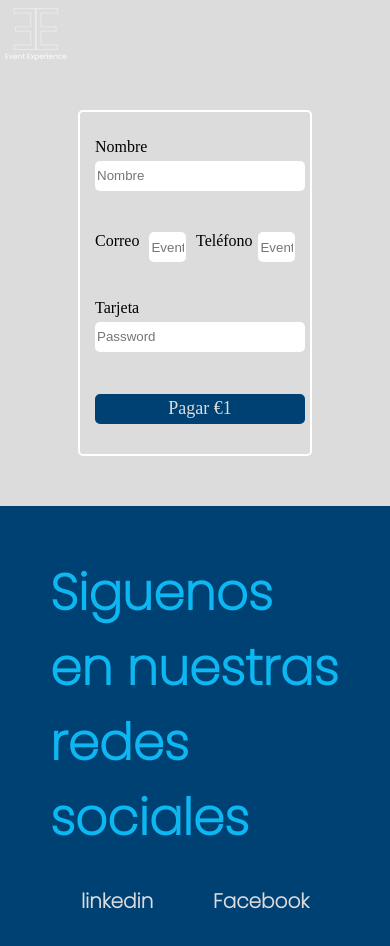
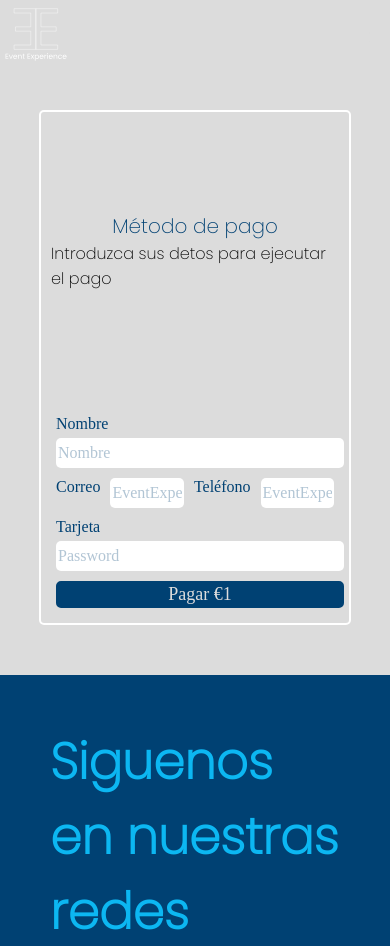
Before and after one commit to IreneB26/ProjectBeta, a PHP site: page /pago.php?precio=1 in a window 390 px wide. Shown: the top 946 px of the page. Run offline with PHP 8.4, Linux system fonts and the light colour scheme; some libraries are stand-ins or nearby versions; some web fonts are replaced.

Commit message:
styles form

```diff
--- a/css/style.css
+++ b/css/style.css
@@ -275,6 +275,9 @@ h4 {
   .input_card::placeholder {
     font: normal 16px "Halant", serif; }
 
+.sub_title {
+  font: normal 20px "Poppins", sans-serif; }
+
 .submit_card {
   font: normal 18px "Halant", serif; }
 
@@ -396,7 +399,11 @@ h4 {
     color: #0cb7f2; }
   .modal_description {
     font: normal 18px "Halant", serif;
-    color: #004173; } }
+    color: #004173; }
+  .sub_title {
+    font: normal 16px "Poppins", sans-serif; }
+  .title_h1 {
+    font: normal 20px "Poppins", sans-serif; } }
 
 .popup {
   width: 100%;
@@ -1170,7 +1177,7 @@ td {
 .container_pago {
   background-color: #dcdcdc;
   width: 100vw;
-  height: 60vh;
+  height: 80vh;
   display: flex;
   align-items: center;
   justify-content: center;
@@ -1191,12 +1198,20 @@ td {
   padding: 2px;
   height: 30px; }
 
-.email_number {
-  display: flex; }
-
 .boton_pago {
   width: 100%;
   margin: 5px; }
+
+.titles_pago {
+  width: 100%;
+  height: 20%;
+  display: flex;
+  flex-direction: column;
+  align-items: center;
+  justify-content: center; }
+
+.email_number {
+  display: flex; }
 
 .formulario_pago {
   margin-top: 110px;
@@ -1211,6 +1226,16 @@ td {
   padding: 10px;
   display: flex;
   justify-content: space-around; }
+
+@media (max-width: 768px) {
+  .formulario_pago {
+    margin-top: 110px;
+    margin-bottom: 50px;
+    width: 80%;
+    height: 100%; }
+  .titles_pago {
+    height: 100%;
+    margin-bottom: 30px; } }
 
 *,
 *:before,
--- a/pago.php
+++ b/pago.php
@@ -25,29 +25,36 @@ $precio = $_REQUEST['precio'];
 <div class="container_pago">
 
 
+
     <form class="formulario_pago" method="post" action="">
 
+        <div class="titles_pago">
+            <h1 class="title_h1">Método de pago</h1>
+
+            <p class="sub_title">Introduzca sus detos para ejecutar el pago</p>
+
+        </div>
         <div>
-            <label class="label_pago " for="email">Nombre</label>
-            <input class="input_pago " type="text" name="email" placeholder="Nombre">
+            <label class="label_pago label " for="email">Nombre</label>
+            <input class="input_pago input " type="text" name="email" placeholder="Nombre">
 
         </div>
 
         <div class="email_number">
 
-            <label class="label_pago " for="email">Correo</label>
-            <input class="input_pago " type="email" name="email" placeholder="EventExperience@events.com">
+            <label class="label_pago label " for="email">Correo</label>
+            <input class="input_pago input " type="email" name="email" placeholder="EventExperience@events.com">
 
-            <label class="label_pago " for="email">Teléfono</label>
-            <input class="input_pago " type="email" name="email" placeholder="EventExperience@events.com">
+            <label class="label_pago label" for="email">Teléfono</label>
+            <input class="input_pago input " type="email" name="email" placeholder="EventExperience@events.com">
 
         </div>
 
         <div>
 
 
-            <label class="label_pago " for="mensaje">Tarjeta</label>
-            <input class="input_pago " type="password" name="clave" placeholder="Password">
+            <label class="label_pago label " for="mensaje">Tarjeta</label>
+            <input class="input_pago input" type="password" name="clave" placeholder="Password">
         </div>
         <input class="boton_pago submit_card" type="submit" value="Pagar €<?php echo $precio; ?>" name="submit">
     </form>
--- a/scss/_pago.scss
+++ b/scss/_pago.scss
@@ -1,7 +1,7 @@
 .container_pago{
     background-color: $text_grey;
     width: 100vw;
-    height: 60vh;
+    height: 80vh;
     display: flex;
     align-items: center;
     justify-content: center;
@@ -28,19 +28,29 @@ flex-direction: column;
     padding: 2px;
     height: 30px;
 
+}
 
 
 
+.boton_pago{
+    width: 100%;
+    margin: 5px;
+}
+
+
+.titles_pago{
+    width: 100%;
+    height: 20%;
+    display: flex;
+    flex-direction: column;
+    align-items: center;
+    justify-content: center;
 }
 
 .email_number{
     display: flex;
 }
 
-.boton_pago{
-    width: 100%;
-    margin: 5px;
-}
 
 
 
@@ -59,3 +69,23 @@ padding: 10px;
 display: flex;
     justify-content: space-around;
 }
+
+
+@media (max-width: 768px) {
+
+    .formulario_pago{
+        margin-top:110px;
+        margin-bottom:50px;
+
+    width: 80%;
+    height: 100%;
+
+    }
+
+    .titles_pago{
+        height: 100%;
+        margin-bottom: 30px;
+    }
+
+
+}
--- a/scss/_tipografia.scss
+++ b/scss/_tipografia.scss
@@ -62,6 +62,8 @@ color: $detail;
   color: $color_principal;
 }
 
+
+
 .label {
   font: bolde 16px $titulos;
   color: $color_principal;
@@ -101,6 +103,11 @@ color: $detail;
     font: normal 16px $texto;
   }
 }
+
+.sub_title{
+  font: normal 20px $titulos;
+}
+
 
 .submit_card {
   font: normal 18px $texto;
@@ -279,4 +286,12 @@ color: $detail;
     font: normal 18px $texto;
     color: $color_principal;
   }
+
+  .sub_title{
+    font: normal 16px $titulos;
+  }
+
+  .title_h1{
+    font: normal 20px $titulos;
+  }
 }
```
